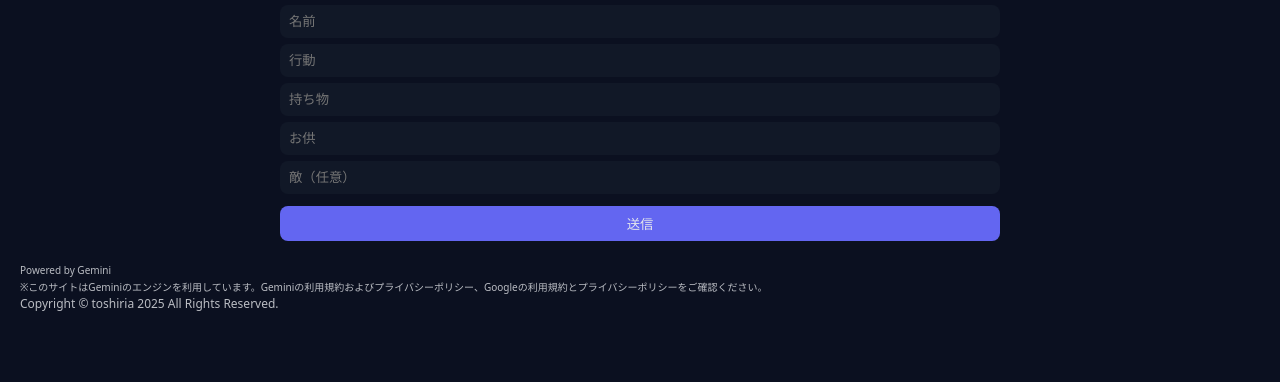
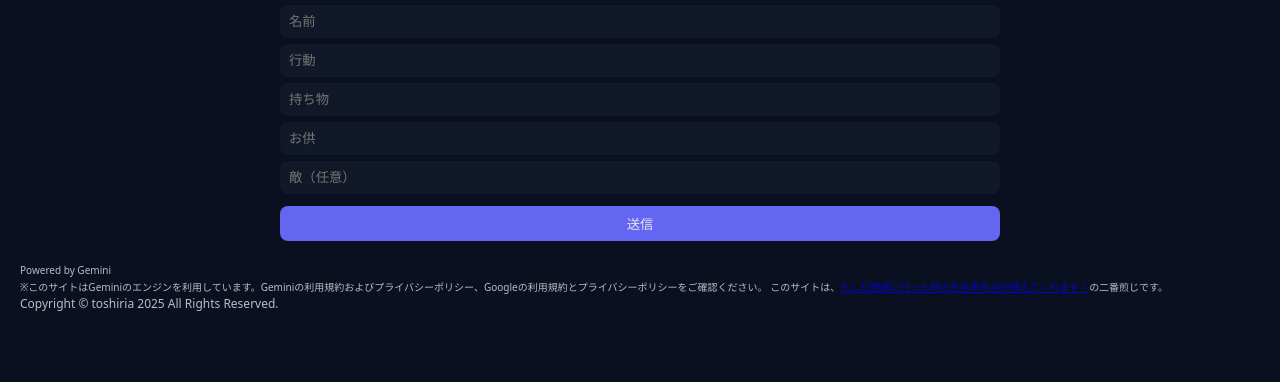
Before and after one commit to toshiria500/.github.io, a Flask app: template templates/gensokyo.html in a window 1280 px wide. Shown: the part 170-552 px from the top of the page. Run offline with Flask 3, Linux system fonts and the light colour scheme; the template is opened without the code that fills it, so the values that code supplies are empty.

Commit message:
gensokyo.html の更新

```diff
--- a/templates/gensokyo.html
+++ b/templates/gensokyo.html
@@ -5,6 +5,20 @@
 <meta name="viewport" content="width=device-width, initial-scale=1.0">
 <title>幻想郷ジェネレーター</title>
 <link rel="stylesheet" href="../static/style.css">
+<script src="../static/script.js" defer></script>
+
+<meta name="viewport" content="width=device-width, initial-scale=1">
+<meta name="description" content="幻想郷した時にゆかりん(八雲紫)が何が起こるか教えてくれます。">
+<meta name="keywords" content="幻想郷探索, gensokyo Survivor">
+
+<!--Open Graph-->
+<meta property="og:type" content="website">
+<meta property="og:url" content="https://toshiria500.f5.si/templates/gensokyo">
+<meta property="og:title" content="幻想郷ジェネレーター">
+<meta property="og:description" content="幻想郷した時にゆかりん(八雲紫)が何が起こるか教えてくれます。">
+
+<!--twitter-->
+<meta name="twitter:card" content="summary_large_image">
 </head>
 <body>
 
@@ -35,6 +49,8 @@
   <small>
     Powered by Gemini<br>
     ※このサイトはGeminiのエンジンを利用しています。Geminiの利用規約およびプライバシーポリシー、Googleの利用規約とプライバシーポリシーをご確認ください。
+
+このサイトは、<a href="https://shindanmaker.com/1208379?c=1">もし幻想郷に行った時の生存率をAIが教えてくれます！<i class="fas fa-external-link-alt"></i></a>の二番煎じです。
   </small>
   <br>Copyright &copy; toshiria <span id="year"></span> All Rights Reserved.
 </footer>
```
